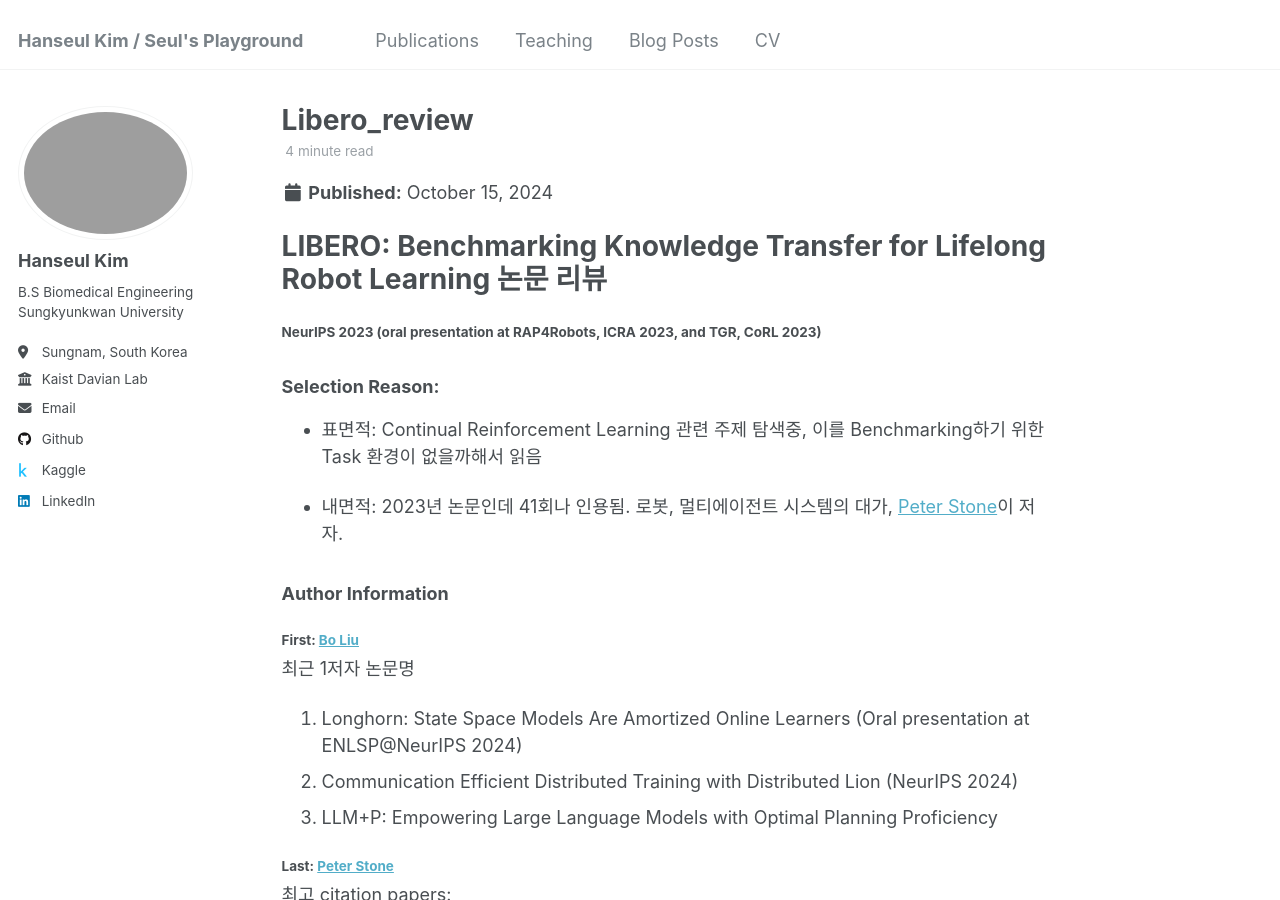
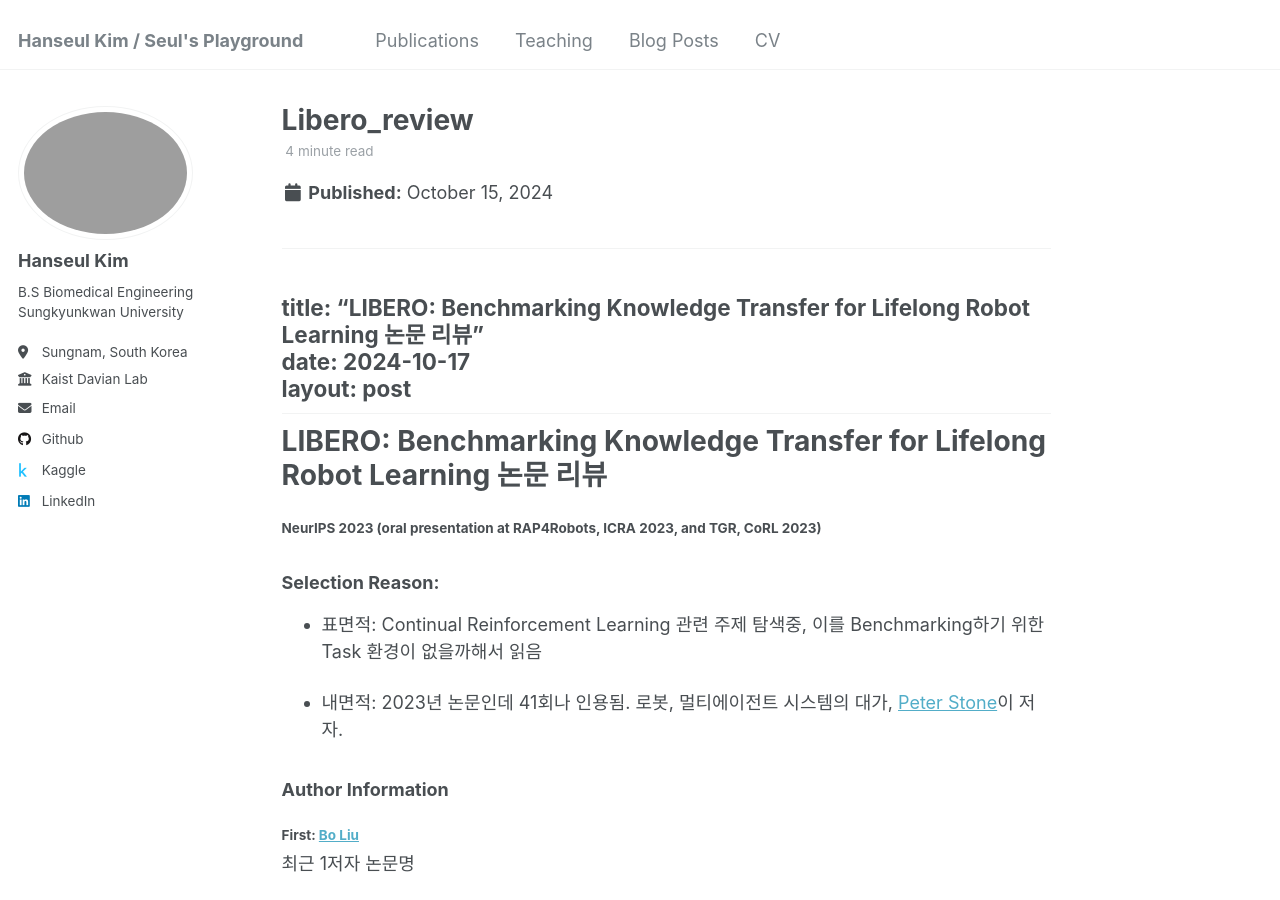
Before and after one commit to k1seul/k1seul.github.io, a Jekyll site: the page _posts/2024-10-15-LIBERO_Review.html, which Jekyll copies as it is, in a window 1280 px wide and 900 px high. Built offline with Jekyll 4.4.1, drawn with Linux system fonts in a browser that asks for light colours; nearby versions of some CDN libraries.

Commit message:
_posts/2024-10-15-LIBERO_Review.html updated from https://stackedit.io/

```diff
--- a/_posts/2024-10-15-LIBERO_Review.html
+++ b/_posts/2024-10-15-LIBERO_Review.html
@@ -1,3 +1,7 @@
+<hr>
+<h2 id="title-libero-benchmarking-knowledge-transfer-for-lifelong-robot-learning-논문-리뷰date-2024-10-17layout-post">title: “LIBERO: Benchmarking Knowledge Transfer for Lifelong Robot Learning 논문 리뷰”<br>
+date: 2024-10-17<br>
+layout: post</h2>
 <h1 id="libero-benchmarking-knowledge-transfer-for-lifelong-robot-learning-논문-리뷰">LIBERO: Benchmarking Knowledge Transfer for Lifelong Robot Learning 논문 리뷰</h1>
 <h4 id="neurips-2023-oral-presentation-at-rap4robots-icra-2023-and-tgr-corl-2023">NeurIPS 2023 (oral presentation at RAP4Robots, ICRA 2023, and TGR, CoRL 2023)</h4>
 <h3 id="selection-reason">Selection Reason:</h3>
```
